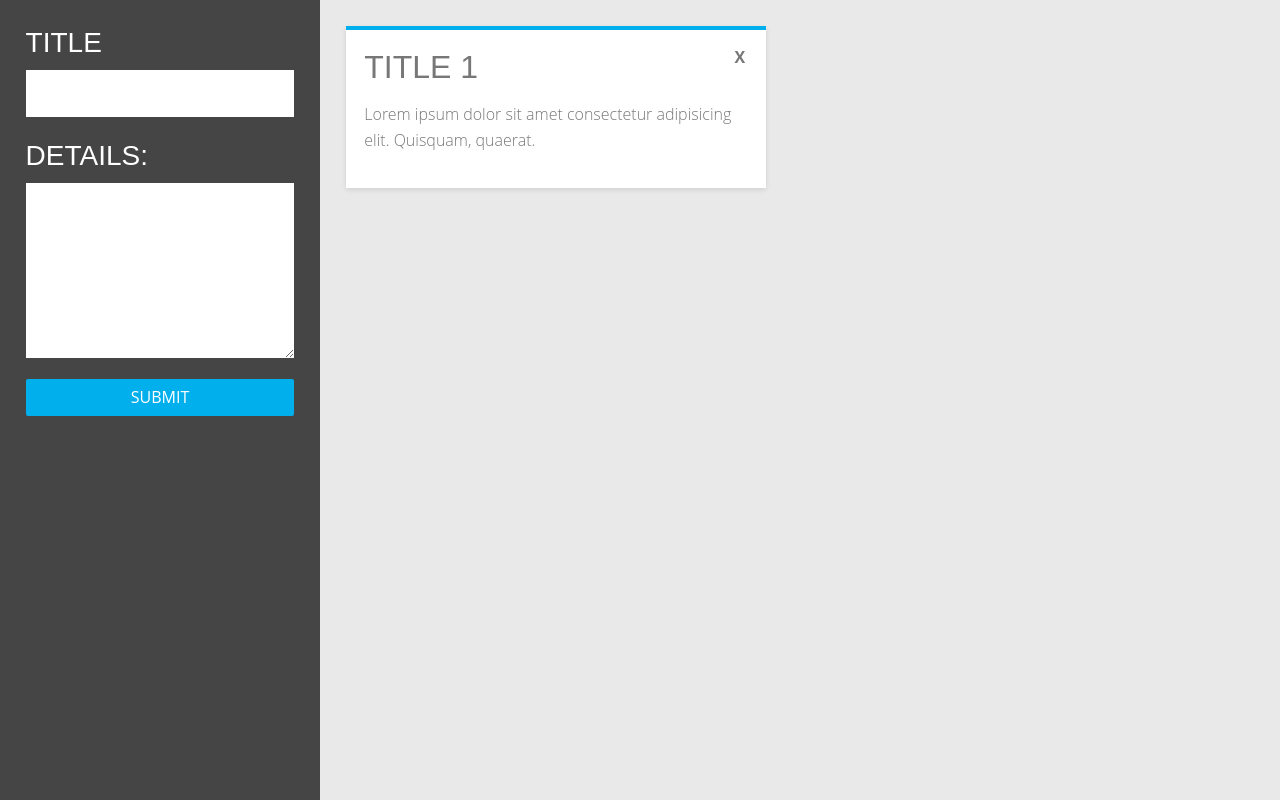
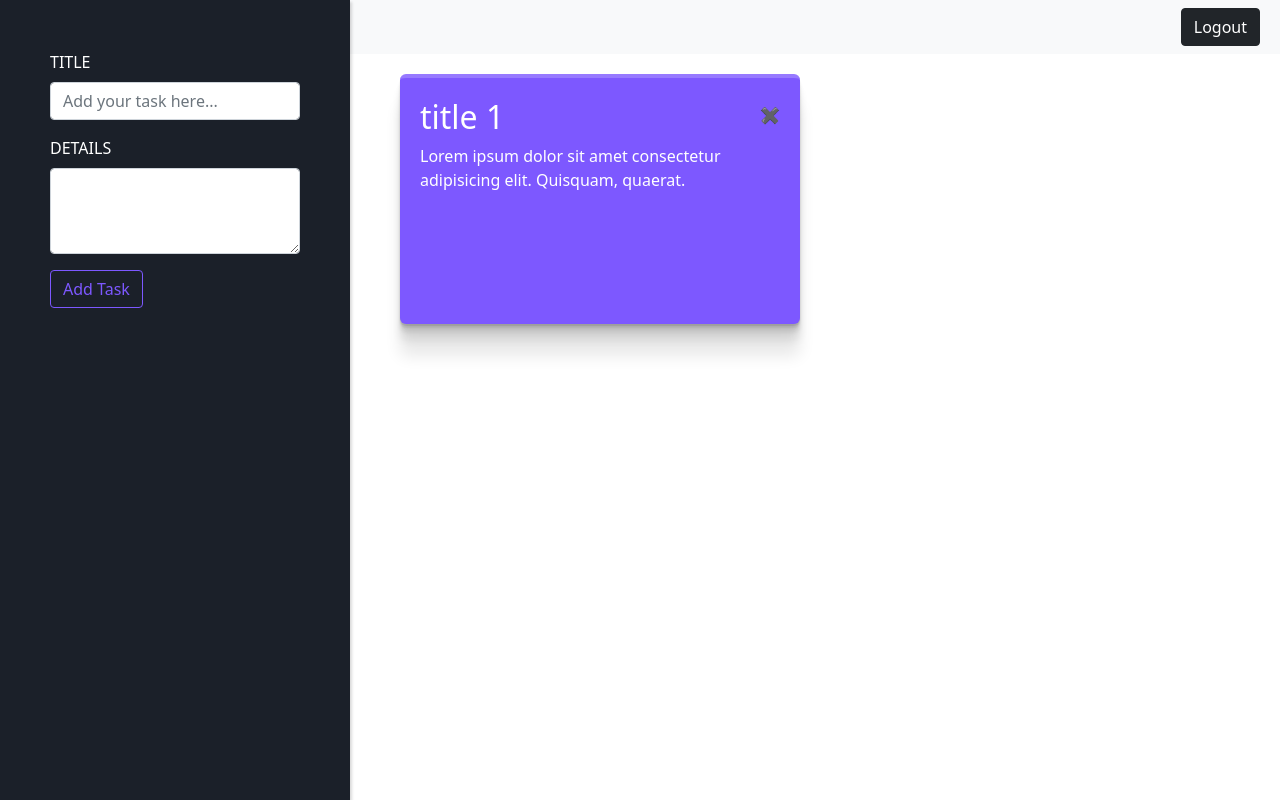
Before and after one commit to mau-io/taskManagement, a plain HTML site: page index.html in a window 1280 px wide. Drawn offline with nearby package versions, Linux system fonts and the light colour scheme.

Commit message:
Update styles and js cards

```diff
--- a/index.html
+++ b/index.html
@@ -1,34 +1,56 @@
 <!DOCTYPE html>
 <html lang="en">
+
 <head>
   <meta charset="UTF-8">
   <meta http-equiv="X-UA-Compatible" content="IE=edge">
   <meta name="viewport" content="width=device-width, initial-scale=1.0">
   <!--Bootstrap-->
-    <link href="https://cdn.jsdelivr.net/npm/bootstrap@5.1.3/dist/css/bootstrap.min.css" rel="stylesheet" integrity="sha384-1BmE4kWBq78iYhFldvKuhfTAU6auU8tT94WrHftjDbrCEXSU1oBoqyl2QvZ6jIW3" crossorigin="anonymous">
+  <link href="https://cdn.jsdelivr.net/npm/bootstrap@5.1.3/dist/css/bootstrap.min.css" rel="stylesheet"
+    integrity="sha384-1BmE4kWBq78iYhFldvKuhfTAU6auU8tT94WrHftjDbrCEXSU1oBoqyl2QvZ6jIW3" crossorigin="anonymous">
   <link rel="stylesheet" href="style.css">
   <title>Github</title>
 </head>
+
 <body>
 
-    <div class="page"><!--page-->
+  <nav class="navbar  navbar-light bg-light">
+    <form class="form-inline"></form>
+    <button class="btn btn-dark" style="margin: 0px 20px;" type="submit">Logout</button>
+  </nav>
 
-      <div class="sidebar"><!--start sidebar-->
+  <div class="page">
+    <!--page-->
+    <div class="sidebar">
+      <!--start sidebar-->
+
       <div class="title-input-form">
-         <h3>title</h3>
-          <input type="text" name="title">
-          <h3>Details:</h3>
-          <textarea  name="details" rows="6"></textarea>
-         <button class="submit">Submit</button>
+        <div class="mb-3">
+          <label for="exampleFormControlInput1" class="form-label">Title</label>
+          <input type="text" name="title" class="form-control" id="exampleFormControlInput1"
+            placeholder="Add your task here...">
+        </div>
+        <div class="mb-3">
+          <label for="exampleFormControlTextarea1" class="form-label">Details</label>
+          <textarea name="details" class="form-control" id="exampleFormControlTextarea1" rows="3"></textarea>
         </div>
 
-     </div><!--end sidebar-->
+        <button type="button" class="btn btn-outline-primary submit">Add Task</button>
+      </div>
 
-      <div class="titles"><!--start titles-->
-      </div><!--end titles-->
 
-    </div><!--end page-->
+    </div>
+    <!--end sidebar-->
+
+    <div class="cards">
+      <!--start titles-->
+    </div>
+    <!--end titles-->
+
+  </div>
+  <!--end page-->
 
 </body>
 <script src="script.js"></script>
+
 </html>
--- a/script.js
+++ b/script.js
@@ -28,7 +28,7 @@ const deleteElement = (id) => {
 }
 
 const createCard = ({title, details, id}) => {
-    const app = document.getElementsByClassName('titles')[0];
+    const app = document.getElementsByClassName('cards')[0];
     const card = document.createElement('div');
 
     // set id
@@ -36,9 +36,9 @@ const createCard = ({title, details, id}) => {
 
     card.innerHTML = `
         <div class="title">
-            <h2> ${title} </h2>
-            <span class="close">X</span>
-            <p> ${details} </p>
+            <h2 contenteditable="true"> ${title} </h2>
+            <span class="close">✖️</span>
+            <p contenteditable="true"> ${details} </p>
         </div>
     `;
     // add event listener to the close button
@@ -57,6 +57,18 @@ const createCard = ({title, details, id}) => {
 
             console.log(elements);
     });
+
+    card.addEventListener("input", () => {
+        const title = card.getElementsByTagName('h2')[0].innerText;
+        const details = card.getElementsByTagName('p')[0].innerText;
+        const id = card.getAttribute('id');
+        const index = elements.findIndex(element => element.id === id);
+        if (index !== -1) {
+            elements[index].title = title;
+            elements[index].details = details;
+        }
+        updateLocalStorage();
+    }, false);
 
     app.appendChild(card);
 }
--- a/style.css
+++ b/style.css
@@ -7,52 +7,17 @@
   box-sizing: border-box;
 }
 
-body {
-  background-color: #E9E9E9;
-  line-height: 1.6em;
-  margin-top: 2%;
-  color: #777;
-  font-family: "Open Sans", arial, sans-serif;
-  font-weight: 100;
-}
-
-h1, h2, h3, h4, h5, h6 {
+.sidebar {
+  background-color: #1b2029;
+  color: white;
+  box-shadow: rgba(0, 0, 0, 0.15) 1.95px 1.95px 2.6px;
   text-transform: uppercase;
-  font-family: "Muli", arial, sans-serif;
-  font-weight: 400;
-  margin: 0 0 4% 0;
-}
-
-.sidebar {
-  background-color: #454545;
-  color: #fff;
-  text-transform: uppercase;
-  padding: 2%;
-  width: 25%;
+  padding: 50px;
+  max-width: 350px;
   height: 100%;
   position: fixed;
-  overflow: scroll;
   top: 0;
   left: 0;
-}
-
-.title-input-form input, .title-input-form textarea {
-  background-color: #fff;
-  color: #454545;
-  padding: 4%;
-  margin-bottom: 8%;
-  width: 100%;
-  border: none;
-  display: block;
-}
-.title-input-form .submit {
-  background-color: #00afec;
-  color: #fff;
-  width: 100%;
-  padding: 2%;
-  border-radius: 2px;
-  border: 0;
-  text-transform: uppercase;
 }
 
 .page {
@@ -61,24 +26,36 @@ h1, h2, h3, h4, h5, h6 {
   margin: 0 auto;
 }
 
-.titles {
-  width: 73%;
+.cards {
+  width: calc(100% - 350px - 30px); /* 350px sidebar width + 30px margin */
   float: right;
 }
 
 .title {
-  width: 45%;
-  margin-right: 5%;
-  padding: 2%;
-  border-top: 4px solid #00afec;
-  margin-bottom: 5%;
+  width: 400px;
+  margin: 20px;
+  min-height: 250px;
+  padding: 20px;
+  border-top: 4px solid #977aff;
   position: relative;
   float: left;
-  background-color: #fff;
-  -webkit-box-shadow: 0 2px 5px 0 rgba(10, 10, 10, 0.1);
-  -moz-box-shadow: 0 2px 5px 0 rgba(10, 10, 10, 0.1);
-  box-shadow: 0 2px 5px 0 rgba(10, 10, 10, 0.1);
+  background-color: #7d58ff;
+  border-radius: 6px;
+  color: white;
+  box-shadow: rgba(0, 0, 0, 0.09) 0px 2px 1px, rgba(0, 0, 0, 0.09) 0px 4px 2px, rgba(0, 0, 0, 0.09) 0px 8px 4px, rgba(0, 0, 0, 0.09) 0px 16px 8px, rgba(0, 0, 0, 0.09) 0px 32px 16px;
 }
+
+.btn-outline-primary {
+  color: #7d58ff;
+  border-color: #7d58ff;
+}
+
+.btn-outline-primary:hover {
+  color: #fff;
+  background-color: #7d58ff;
+  border-color: #7d58ff;
+}
+
 .title:nth-child(2n+2) {
   margin-right: 0;
 }
@@ -108,25 +85,6 @@ h1, h2, h3, h4, h5, h6 {
   color: blue;
 }
 
-.priority-slider input[type=range] {
-  -webkit-appearance: none;
-  width: 100%;
-  border-radius: 8px;
-  height: 2px;
-  border: 1px solid #bdc3c7;
-  background-color: #fff;
-  margin: 0;
-}
-.priority-slider input[type=range]::-webkit-slider-thumb {
-  -webkit-appearance: none;
-  background-color: #ecf0f1;
-  border: 1px solid #bdc3c7;
-  width: 5px;
-  height: 5px;
-  border-radius: 10px;
-  cursor: pointer;
-}
-
 .hide {
   display: none;
 }
@@ -134,3 +92,7 @@ h1, h2, h3, h4, h5, h6 {
 .show {
   display: block;
 }
+
+*:focus-visible {
+  outline: none;
+}
```
Lines whose indentation alone changed are shown as unchanged.
